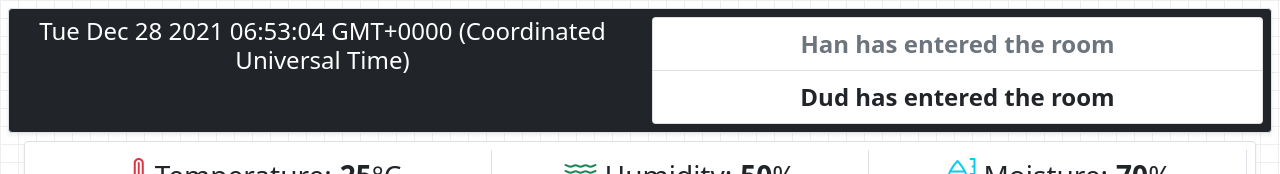
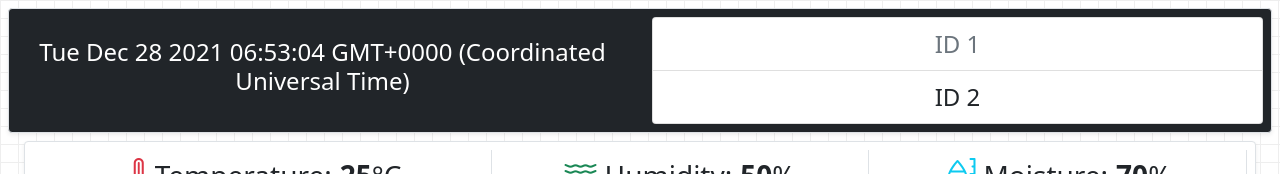
Before and after one commit to mnskgrayce/ed3-anticovid, a React (Create React App) app in the folder user-interface/: page / in a window 1280 px wide. Shown: the top 174 px of the page. Built offline with nearby package versions, Linux system fonts and the light colour scheme; no server answers.

Commit message:
PRINT name entering room

```diff
--- a/user-interface/package.json
+++ b/user-interface/package.json
@@ -22,7 +22,7 @@
     "web-vitals": "^1.1.2"
   },
   "config": {
-    "myUrl": "http://10.247.205.77"
+    "myUrl": "http://192.168.50.185"
   },
   "scripts": {
     "start": "react-scripts start",
--- a/user-interface/src/components/WarningLogBar.js
+++ b/user-interface/src/components/WarningLogBar.js
@@ -1,7 +1,7 @@
 import Alert from "react-bootstrap/Alert";
 import socketIOClient from "socket.io-client";
 
-const ENTRANCE_PEOPLE = "entrance_name"
+const ENTRANCE_PEOPLE = "Qr_data"
 
 const WarningLogBar = ({ url }) => {
   const date = new Date();
@@ -12,19 +12,27 @@ const WarningLogBar = ({ url }) => {
   const ENDPOINT = `${url}:4000`;
   const socket = socketIOClient(ENDPOINT);
 
-  socket.on(ENTRANCE_PEOPLE, function (data_name) {
+  socket.on(ENTRANCE_PEOPLE, function (myData) {
     // push to queue name
-    if(queue.length != 1){
+    if(queue.length === 2){
       queue.shift();  //put
     }
-    queue.push(data_name);
+    queue.push(myData);
 
+    console.log(queue[0])
+    console.log(queue[1])
+    console.log(queue.length)
     switch(queue.length){
       case 1:
         document.getElementById("name_id_1").innerHTML = queue[0] + " has entered the room"
+        document.getElementById("name_id_2").innerHTML = "ID 2"
+        break;
       case 2:
         document.getElementById("name_id_1").innerHTML = queue[0] + " has entered the room"
         document.getElementById("name_id_2").innerHTML = queue[1] + " has entered the room"
+        break;
+      default:
+        break;
     }
   });
 
@@ -40,19 +48,28 @@ const WarningLogBar = ({ url }) => {
     // </Alert>
     <div className="border shadow-sm p-2 rounded bg-dark m-2">
       <div className="row">
-        <div className="col-6 text-white">
+        <div className="col-6 text-white"
+          style={{
+            textAlign:"center",
+            margin:"auto"
+          }}>
           <h4>{date.toString()}</h4>
         </div>
         <div className="col-6 "
               style={{
                 fontSize:"1.5rem",
-                fontWeight:"bold",
               }}>
           {/* <h4 id="name1_id">Han has entered the room</h4>
           <h4 id="name2_id">Duc has entered the room</h4> */}
           <ul className="list-group">
-            <li id="name_id_1" className="list-group-item disabled">Han has entered the room</li>
-            <li id="name_id_2" className="list-group-item">Dud has entered the room</li>
+            <li id="name_id_1" className="list-group-item disabled"
+              style={{
+                fontColor:"blue",
+              }}>ID 1</li>
+            <li id="name_id_2" className="list-group-item"
+              style={{
+                fontColor:"blue",
+              }}>ID 2</li>
           </ul>
       </div>
 
```
Also changed, not shown: 2 other files (tests, documents, lock files or other folders).
